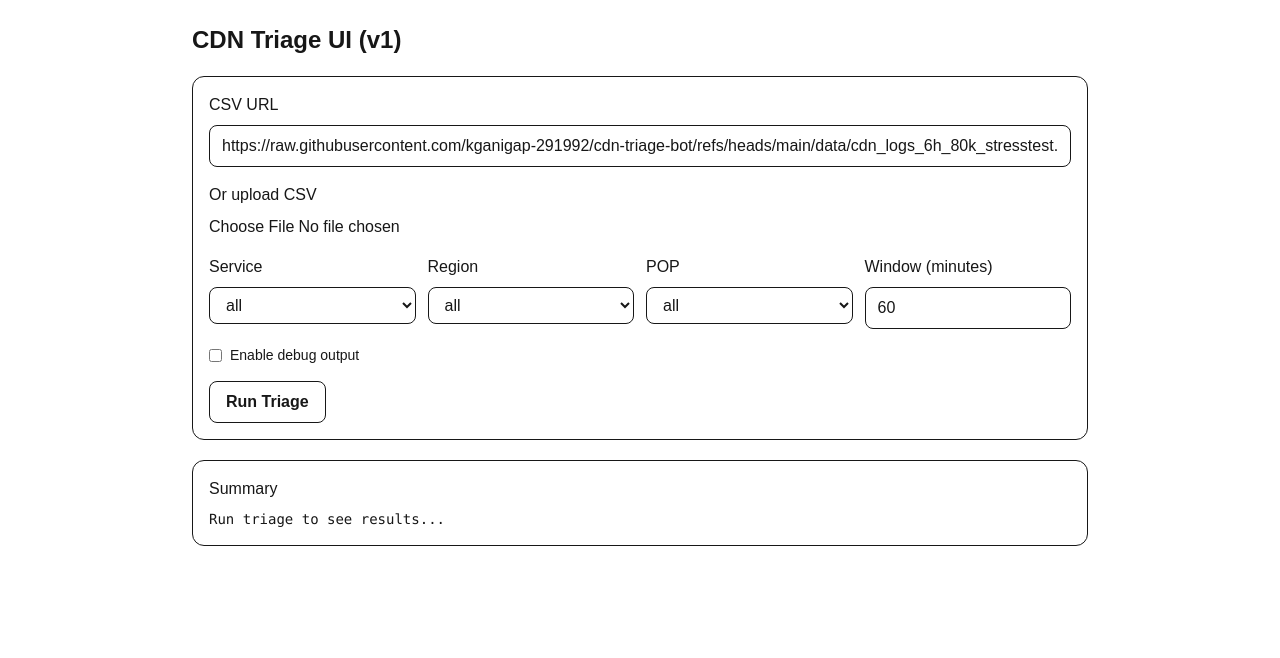
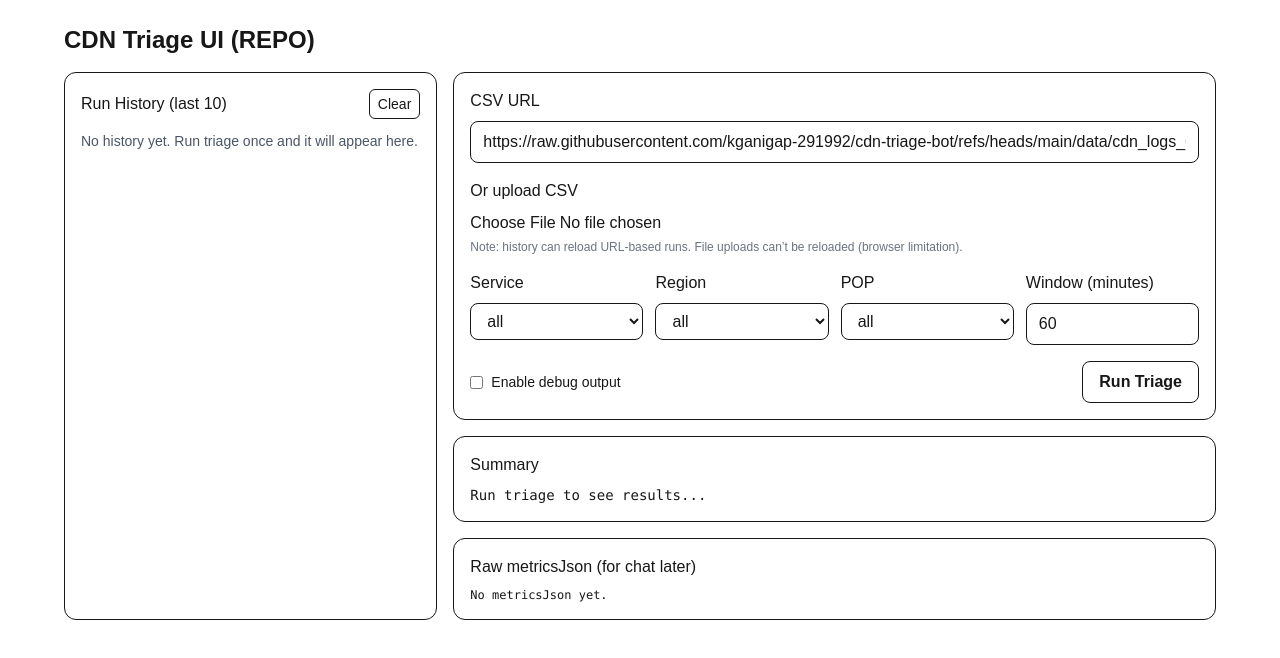
Before and after one commit to kganigap-291992/cdn-triage-bot, a Next.js app in the folder ui/: page / in a window 1280 px wide. Shown: the top 658 px of the page. Built offline with nearby package versions, Linux system fonts and the light colour scheme.

Commit message:
Adding history runs

```diff
--- a/ui/app/page.tsx
+++ b/ui/app/page.tsx
@@ -1,23 +1,67 @@
 "use client";
 
-import { useMemo, useState } from "react";
+import { useEffect, useMemo, useState } from "react";
 
 const DEFAULT_URL =
   "https://raw.githubusercontent.com/kganigap-291992/cdn-triage-bot/refs/heads/main/data/cdn_logs_6h_80k_stresstest.csv";
 
+const STORAGE_KEY = "cdn-triage-history-v1";
+const MAX_HISTORY = 10;
+
+function nowIso() {
+  return new Date().toISOString();
+}
+
+function shortTime(iso) {
+  try {
+    const d = new Date(iso);
+    return d.toLocaleString();
+  } catch {
+    return iso;
+  }
+}
+
+function safeParse(json, fallback) {
+  try {
+    return JSON.parse(json);
+  } catch {
+    return fallback;
+  }
+}
+
 export default function Home() {
+  // Inputs
   const [csvUrl, setCsvUrl] = useState(DEFAULT_URL);
-  const [file, setFile] = useState<File | null>(null);
+  const [file, setFile] = useState(null);
 
   const [service, setService] = useState("all");
   const [region, setRegion] = useState("all");
   const [pop, setPop] = useState("all");
-  const [windowMinutes, setWindowMinutes] = useState<number>(60);
+  const [windowMinutes, setWindowMinutes] = useState(60);
+  const [debug, setDebug] = useState(false);
 
+  // Output
   const [loading, setLoading] = useState(false);
   const [summaryText, setSummaryText] = useState("");
+  const [metricsJson, setMetricsJson] = useState(null);
   const [error, setError] = useState("");
-  const [debug, setDebug] = useState(false);
+
+  // History
+  const [history, setHistory] = useState([]);
+  const [selectedRunId, setSelectedRunId] = useState(null);
+
+  // Load history once on mount
+  useEffect(() => {
+    const raw = localStorage.getItem(STORAGE_KEY);
+    if (!raw) return;
+    const parsed = safeParse(raw, []);
+    if (Array.isArray(parsed)) setHistory(parsed);
+  }, []);
+
+  // Persist history
+  useEffect(() => {
+    localStorage.setItem(STORAGE_KEY, JSON.stringify(history));
+  }, [history]);
 
   const canRun = useMemo(() => {
     return Boolean(file) || (csvUrl && csvUrl.trim().length > 0);
@@ -26,6 +70,8 @@ export default function Home() {
   async function onRun() {
     setError("");
     setSummaryText("");
+    setMetricsJson(null);
+    setSelectedRunId(null);
 
     if (!canRun) {
       setError("Please provide a CSV URL or upload a CSV file.");
@@ -33,6 +79,7 @@ export default function Home() {
     }
 
     setLoading(true);
+
     try {
       const fd = new FormData();
       fd.append("csvUrl", csvUrl || "");
@@ -41,8 +88,8 @@ export default function Home() {
       fd.append("pop", pop);
       fd.append("windowMinutes", String(windowMinutes));
 
+      if (file) fd.append("file", file);
       if (debug) fd.append("debug", "true");
-      if (file) fd.append("file", file);
 
       const resp = await fetch("/api/triage", {
         method: "POST",
@@ -52,21 +99,137 @@ export default function Home() {
       const data = await resp.json();
       if (!data.ok) throw new Error(data.error || "Request failed");
 
-      setSummaryText(data.summaryText);
-    } catch (e: any) {
+      setSummaryText(data.summaryText || "");
+      setMetricsJson(data.metricsJson || null);
+
+      // Save run into history (keep last 10)
+      const run = {
+        id: `${Date.now()}`, // simple unique id
+        ts: nowIso(),
+        inputs: {
+          csvUrl: file ? "" : (csvUrl || ""),
+          fileName: file ? file.name : "",
+          service,
+          region,
+          pop,
+          windowMinutes,
+          debug: !!debug,
+        },
+        summaryText: data.summaryText || "",
+        metricsJson: data.metricsJson || null,
+      };
+
+      setHistory((prev) => {
+        const next = [run, ...prev];
+        return next.slice(0, MAX_HISTORY);
+      });
+    } catch (e) {
       setError(e?.message || "Something went wrong");
     } finally {
       setLoading(false);
     }
   }
 
+  function loadRun(run) {
+    setSelectedRunId(run.id);
+    setError("");
+    setSummaryText(run.summaryText || "");
+    setMetricsJson(run.metricsJson || null);
+
+    // Restore inputs (note: file cannot be restored, only csvUrl)
+    setFile(null);
+    setCsvUrl(run.inputs?.csvUrl || DEFAULT_URL);
+    setService(run.inputs?.service || "all");
+    setRegion(run.inputs?.region || "all");
+    setPop(run.inputs?.pop || "all");
+    setWindowMinutes(Number(run.inputs?.windowMinutes || 60));
+    setDebug(!!run.inputs?.debug);
+  }
+
+  function deleteRun(id) {
+    setHistory((prev) => prev.filter((r) => r.id !== id));
+    if (selectedRunId === id) {
+      setSelectedRunId(null);
+      setSummaryText("");
+      setMetricsJson(null);
+    }
+  }
+
+  function clearHistory() {
+    setHistory([]);
+    setSelectedRunId(null);
+    setSummaryText("");
+    setMetricsJson(null);
+  }
+
   return (
     <main className="min-h-screen p-6">
-      <div className="mx-auto max-w-4xl space-y-5">
-        <h1 className="text-2xl font-bold">CDN Triage UI (v1)</h1>
+      <div className="mx-auto max-w-6xl">
+        <h1 className="text-2xl font-bold mb-4">CDN Triage UI (REPO)</h1>
 
+        <div className="grid grid-cols-1 md:grid-cols-12 gap-4">
+          {/* History Sidebar */}
+          <aside className="md:col-span-4 rounded-xl border p-4">
+            <div className="flex items-center justify-between mb-3">
+              <div className="font-medium">Run History (last {MAX_HISTORY})</div>
+              <button
+                onClick={clearHistory}
+                className="text-sm rounded-md border px-2 py-1"
+                disabled={history.length === 0}
+              >
+                Clear
+              </button>
+            </div>
+
+            {history.length === 0 ? (
+              <div className="text-sm text-gray-600">
+                No history yet. Run triage once and it will appear here.
+              </div>
+            ) : (
+              <div className="space-y-2">
+                {history.map((run) => {
+                  const active = run.id === selectedRunId;
+                  const inp = run.inputs || {};
+                  const title = inp.fileName
+                    ? `file: ${inp.fileName}`
+                    : `url: ${inp.csvUrl ? "csv" : "n/a"}`;
+
+                  const subtitle = `svc=${inp.service} region=${inp.region} pop=${inp.pop} win=${inp.windowMinutes}m`;
+
+                  return (
+                    <div
+                      key={run.id}
+                      className={`rounded-lg border p-3 ${active ? "bg-gray-50" : ""}`}
+                    >
+                      <div className="text-sm font-semibold">{shortTime(run.ts)}</div>
+                      <div className="text-xs text-gray-700 mt-1">{subtitle}</div>
+                      <div className="text-xs text-gray-500 mt-1">{title}</div>
+
+                      <div className="flex gap-2 mt-2">
+                        <button
+                          onClick={() => loadRun(run)}
+                          className="text-sm rounded-md border px-2 py-1"
+                        >
+                          Load
+                        </button>
+                        <button
+                          onClick={() => deleteRun(run.id)}
+                          className="text-sm rounded-md border px-2 py-1"
+                        >
+                          Delete
+                        </button>
+                      </div>
+                    </div>
+                  );
+                })}
+              </div>
+            )}
+          </aside>
+
+          {/* Main Panel */}
+          <section className="md:col-span-8 space-y-4">
+            {/* Inputs */}
             <div className="rounded-xl border p-4 space-y-4">
-          {/* CSV URL */}
               <div>
                 <label className="block font-medium mb-2">CSV URL</label>
                 <input
@@ -77,7 +240,6 @@ export default function Home() {
                 />
               </div>
 
-          {/* File upload */}
               <div>
                 <label className="block font-medium mb-2">Or upload CSV</label>
                 <input
@@ -85,12 +247,14 @@ export default function Home() {
                   accept=".csv,text/csv"
                   onChange={(e) => setFile(e.target.files?.[0] ?? null)}
                 />
-            {file && (
+                {file ? (
                   <div className="text-sm mt-1">Selected: {file.name}</div>
-            )}
+                ) : null}
+                <div className="text-xs text-gray-500 mt-1">
+                  Note: history can reload URL-based runs. File uploads can’t be reloaded (browser limitation).
+                </div>
               </div>
 
-          {/* Filters */}
               <div className="grid grid-cols-1 md:grid-cols-4 gap-3">
                 <div>
                   <label className="block font-medium mb-2">Service</label>
@@ -132,21 +296,17 @@ export default function Home() {
                 </div>
 
                 <div>
-              <label className="block font-medium mb-2">
-                Window (minutes)
-              </label>
+                  <label className="block font-medium mb-2">Window (minutes)</label>
                   <input
                     type="number"
                     className="w-full rounded-lg border px-3 py-2"
                     value={windowMinutes}
-                onChange={(e) =>
-                  setWindowMinutes(Number(e.target.value))
-                }
+                    onChange={(e) => setWindowMinutes(Number(e.target.value))}
                   />
                 </div>
               </div>
 
-          {/* Debug checkbox */}
+              <div className="flex items-center justify-between gap-3 flex-wrap">
                 <label className="flex items-center gap-2 text-sm">
                   <input
                     type="checkbox"
@@ -156,7 +316,6 @@ export default function Home() {
                   Enable debug output
                 </label>
 
-          {/* Run button */}
                 <button
                   onClick={onRun}
                   disabled={loading}
@@ -164,13 +323,13 @@ export default function Home() {
                 >
                   {loading ? "Running..." : "Run Triage"}
                 </button>
+              </div>
 
-          {/* Error */}
-          {error && (
+              {error ? (
                 <div className="rounded-lg border border-red-300 p-3">
                   <b>Error:</b> {error}
                 </div>
-          )}
+              ) : null}
             </div>
 
             {/* Summary */}
@@ -180,6 +339,16 @@ export default function Home() {
                 {summaryText || "Run triage to see results..."}
               </pre>
             </div>
+
+            {/* Raw metrics (optional, helpful for debugging + future chat) */}
+            <div className="rounded-xl border p-4">
+              <div className="font-medium mb-2">Raw metricsJson (for chat later)</div>
+              <pre className="whitespace-pre-wrap text-xs">
+                {metricsJson ? JSON.stringify(metricsJson, null, 2) : "No metricsJson yet."}
+              </pre>
+            </div>
+          </section>
+        </div>
       </div>
     </main>
   );
```
Lines whose indentation alone changed are shown as unchanged.
